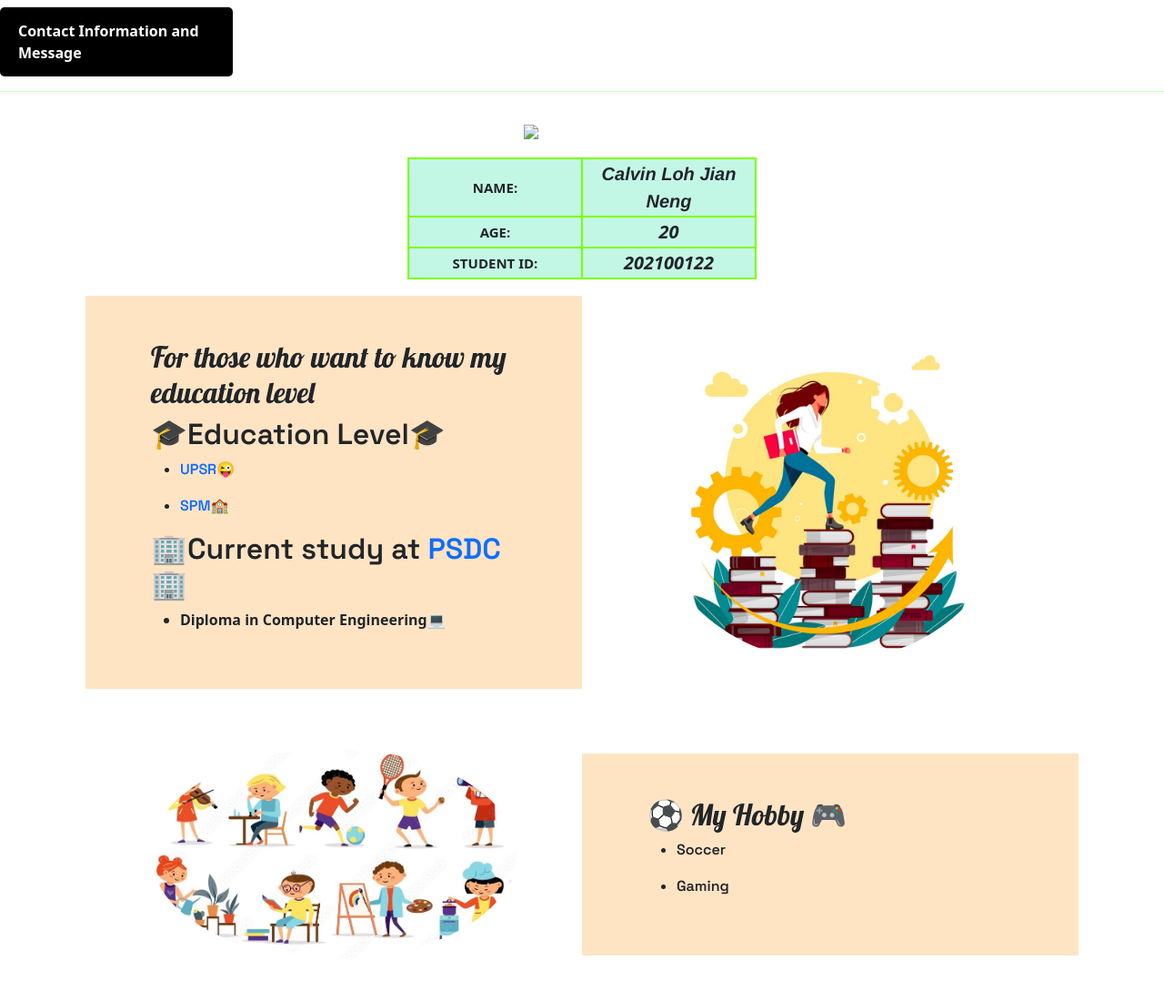
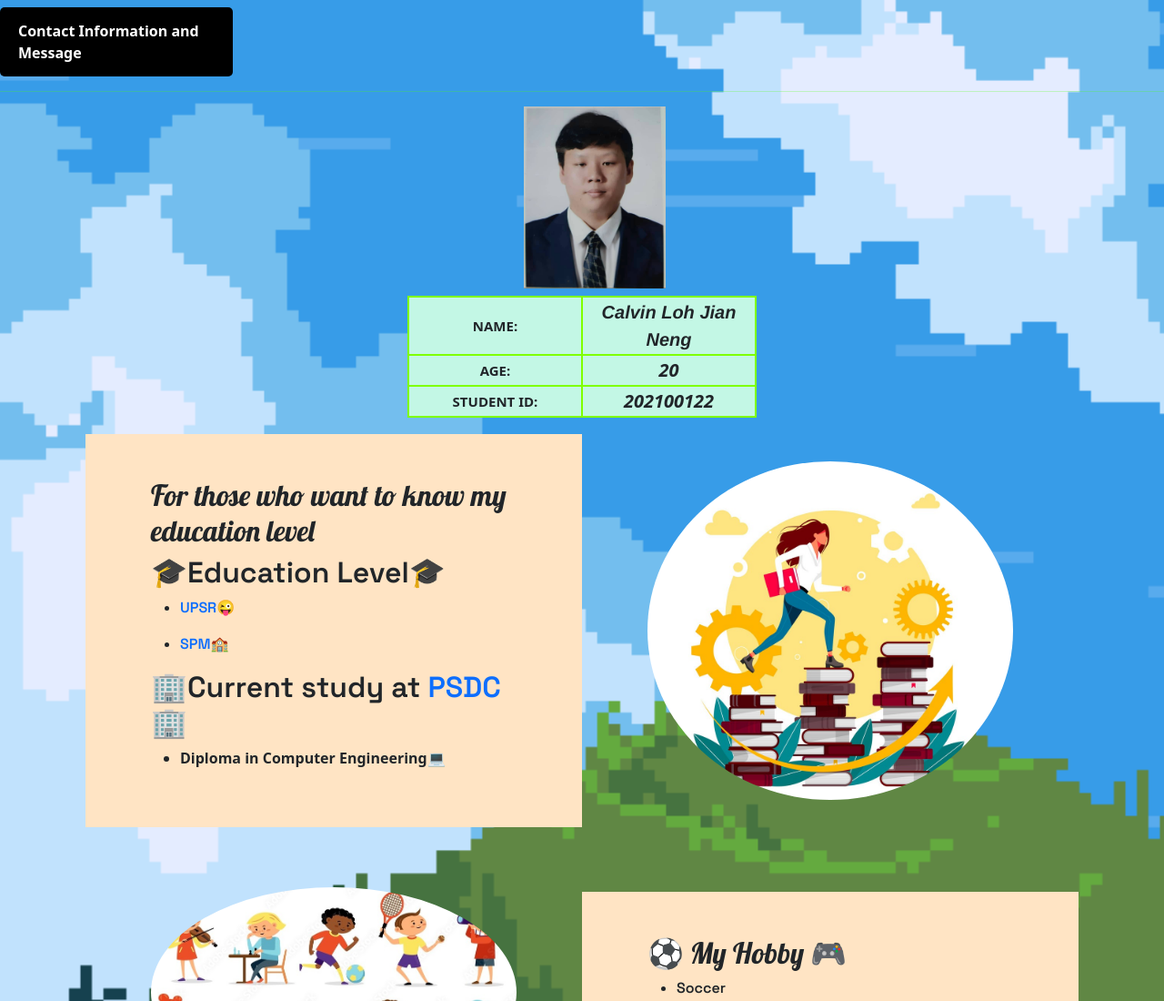
Before and after one commit to CALVIN-VINNY/Assignment-2-WED, a plain HTML site: page index.html in a window 1280 px wide. Shown: the top 1100 px of the page at 91% size. Drawn offline with nearby package versions, Linux system fonts and the light colour scheme; files that its build step writes are made by us from their sources; files whose address does not match are found by name.

Commit message:
index.html

```diff
--- a/index.html
+++ b/index.html
@@ -7,7 +7,7 @@
 
     <link href="https://cdn.jsdelivr.net/npm/bootstrap@5.3.2/dist/css/bootstrap.min.css" rel="stylesheet" integrity="sha384-T3c6CoIi6uLrA9TneNEoa7RxnatzjcDSCmG1MXxSR1GAsXEV/Dwwykc2MPK8M2HN" crossorigin="anonymous">
 </head>
-<link rel="stylesheet" href="CSS/mystyle.css">
+<link rel="stylesheet" href="mystyle.css">
 <link rel="preconnect" href="https://fonts.googleapis.com">
 <link rel="preconnect" href="https://fonts.gstatic.com" crossorigin>
 <link href="https://fonts.googleapis.com/css2?family=Lobster&display=swap" rel="stylesheet">
@@ -17,7 +17,7 @@
 <body>
     <style>
         body{
-            background-image: url(image/gif2.gif);
+            background-image: url(gif2.gif);
             background-size: cover;
 
         }
@@ -28,7 +28,7 @@
       <hr>
     <diV>
      <diV>
-        <h1 ><img src="image/WhatsApp Image 2023-12-13 at 21.55.58.jpeg" height="200" style="position: relative;left:45% ;"></h1>
+        <h1 ><img src="WhatsApp Image 2023-12-13 at 21.55.58.jpeg" height="200" style="position: relative;left:45% ;"></h1>
         </diV>
         <div>
 
```
